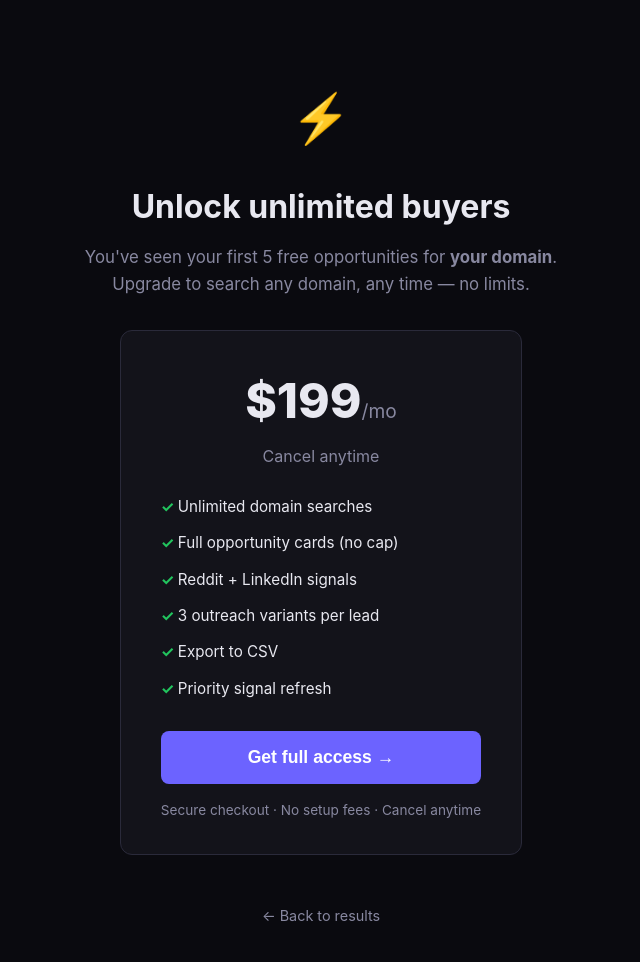
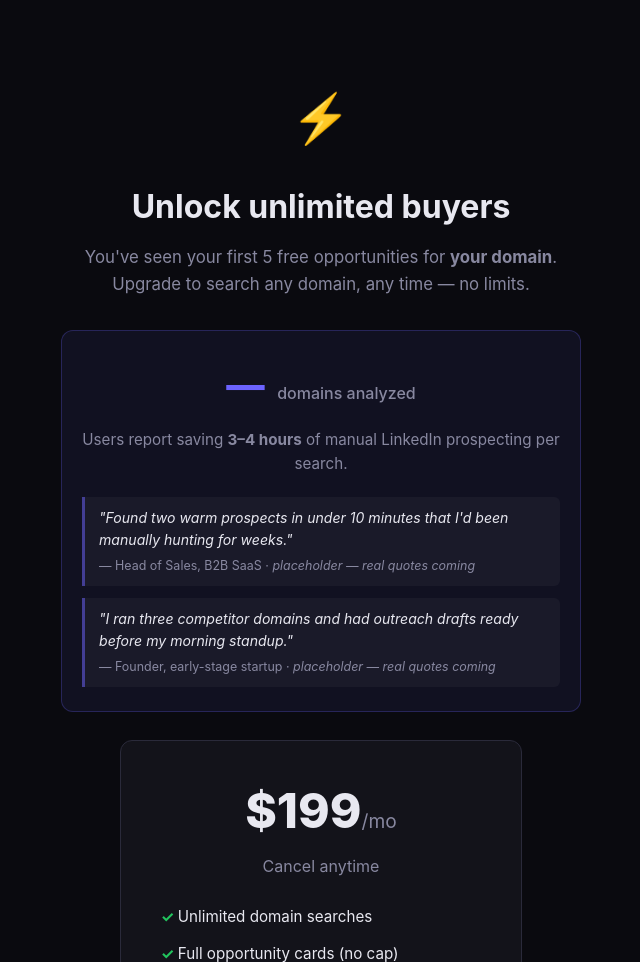
Before and after one commit to nickhac/demand-signal-mvp, a FastAPI app: page /paywall in a window 1280 px wide. Shown: the top 962 px of the page, without its empty margins (319-959 px from the left). Before the commit the page ends 921 px from the top, so only its background shows below. Run offline with FastAPI, Linux system fonts and the light colour scheme.

Commit message:
feat: persistent run counter + social proof block at paywall (DEM-40)
Part A - backend:
- /api/stats endpoint returns { domainsAnalyzed: N }
- _increment_usage_counter() called on each completed opportunity search
- Writes to /var/data/usage.log (Render persistent disk) with /tmp fallback

Part B - frontend:
- Social proof block above $199/mo CTA in paywall.html
- Live domain counter fetched from /api/stats on page load
- Outcome statement: '3-4 hours saved per search'
- 2 placeholder testimonials (clearly marked, ready for real quotes)

Infrastructure:
- render.yaml: add persistent disk mount at /var/data (1GB)

```diff
--- a/main.py
+++ b/main.py
@@ -32,6 +32,39 @@ START_TIME = time.time()
 
 # Error log path
 ERROR_LOG = Path("/tmp/demand-signal-errors.log")
+
+# ── Persistent run counter ────────────────────────────────────────────────────
+# Stored in /var/data/ (Render persistent disk) so Render restarts don't reset it.
+# Falls back to /tmp/ when the persistent disk is not mounted (local dev).
+
+_PERSISTENT_DATA_DIR = Path("/var/data")
+USAGE_LOG = (
+    _PERSISTENT_DATA_DIR / "usage.log"
+    if _PERSISTENT_DATA_DIR.exists()
+    else Path("/tmp/demand-signal-usage.log")
+)
+
+
+def _increment_usage_counter() -> None:
+    """Append one line to the usage log for each completed search."""
+    try:
+        USAGE_LOG.parent.mkdir(parents=True, exist_ok=True)
+        ts = time.strftime("%Y-%m-%dT%H:%M:%SZ", time.gmtime())
+        with USAGE_LOG.open("a", encoding="utf-8") as f:
+            f.write(f"SEARCH: {ts}\n")
+    except Exception:
+        pass  # never fail a search because of a logging error
+
+
+def _read_usage_count() -> int:
+    """Return the total number of completed searches ever logged."""
+    try:
+        if not USAGE_LOG.exists():
+            return 0
+        lines = USAGE_LOG.read_text(encoding="utf-8").splitlines()
+        return sum(1 for line in lines if line.startswith("SEARCH:"))
+    except Exception:
+        return 0
 
 # ── Session persistence helpers ───────────────────────────────────────────────
 
@@ -114,6 +147,7 @@ async def _run_opportunity_job(session_id: str) -> None:
         SESSIONS[session_id]["cards"] = cards
         SESSIONS[session_id]["job_status"] = "done"
         _save_session(session_id, SESSIONS[session_id])
+        _increment_usage_counter()  # persist domain-analyzed count
     except Exception as exc:
         err_msg = str(exc)
         SESSIONS[session_id]["job_status"] = "error"
@@ -139,6 +173,12 @@ async def app_status():
         "version": "1.0.0",
         "uptime_seconds": uptime_seconds,
     })
+
+
+@app.get("/api/stats")
+async def api_stats():
+    """Public stats endpoint — returns aggregate usage count for social proof."""
+    return JSONResponse({"domainsAnalyzed": _read_usage_count()})
 
 
 @app.get("/", response_class=HTMLResponse)
--- a/render.yaml
+++ b/render.yaml
@@ -4,6 +4,10 @@ services:
     env: python
     buildCommand: pip install -r requirements.txt
     startCommand: uvicorn main:app --host 0.0.0.0 --port $PORT
+    disk:
+      name: data
+      mountPath: /var/data
+      sizeGB: 1
     envVars:
       - key: PYTHONUNBUFFERED
         value: "1"
--- a/static/style.css
+++ b/static/style.css
@@ -290,3 +290,55 @@ footer { text-align: center; margin-top: 40px; color: var(--text-muted); font-si
   .fields-grid { grid-template-columns: 1fr; }
   .paywall-content { flex-direction: column; text-align: center; }
 }
+
+/* ── Social proof block (paywall) ── */
+.social-proof-block {
+  background: rgba(108,99,255,0.08);
+  border: 1px solid rgba(108,99,255,0.25);
+  border-radius: var(--radius);
+  padding: 24px 20px;
+  margin-bottom: 28px;
+  text-align: center;
+}
+.proof-counter {
+  margin-bottom: 12px;
+}
+.proof-counter-num {
+  font-size: 2.4rem;
+  font-weight: 800;
+  color: var(--accent);
+  margin-right: 8px;
+}
+.proof-counter-label {
+  font-size: 1rem;
+  color: var(--text-muted);
+  font-weight: 500;
+}
+.proof-outcome {
+  font-size: 0.95rem;
+  color: var(--text-muted);
+  margin-bottom: 20px;
+}
+.proof-testimonials {
+  display: flex;
+  flex-direction: column;
+  gap: 12px;
+  text-align: left;
+}
+.proof-testimonial {
+  background: rgba(255,255,255,0.04);
+  border-left: 3px solid rgba(108,99,255,0.5);
+  border-radius: 0 6px 6px 0;
+  padding: 10px 14px;
+}
+.proof-quote {
+  font-size: 0.88rem;
+  font-style: italic;
+  color: var(--text);
+  margin-bottom: 4px;
+}
+.proof-author {
+  font-size: 0.78rem;
+  color: var(--text-muted);
+  margin: 0;
+}
--- a/templates/paywall.html
+++ b/templates/paywall.html
@@ -14,6 +14,27 @@
       You've seen your first 5 free opportunities for <strong>{{ domain if domain else 'your domain' }}</strong>.<br>
       Upgrade to search any domain, any time — no limits.
     </p>
+
+    <!-- ── Social proof block ── -->
+    <div class="social-proof-block" id="socialProof">
+      <div class="proof-counter">
+        <span class="proof-counter-num" id="domainsCount">—</span>
+        <span class="proof-counter-label">domains analyzed</span>
+      </div>
+      <p class="proof-outcome">
+        Users report saving <strong>3–4 hours</strong> of manual LinkedIn prospecting per search.
+      </p>
+      <div class="proof-testimonials">
+        <div class="proof-testimonial">
+          <p class="proof-quote">"Found two warm prospects in under 10 minutes that I'd been manually hunting for weeks."</p>
+          <p class="proof-author">— Head of Sales, B2B SaaS · <em>placeholder — real quotes coming</em></p>
+        </div>
+        <div class="proof-testimonial">
+          <p class="proof-quote">"I ran three competitor domains and had outreach drafts ready before my morning standup."</p>
+          <p class="proof-author">— Founder, early-stage startup · <em>placeholder — real quotes coming</em></p>
+        </div>
+      </div>
+    </div>
 
     <div class="pricing-card">
       <div class="price-big">$199<span>/mo</span></div>
@@ -71,6 +92,21 @@
   </div>
 
   <script>
+    // Fetch live domain count and update counter
+    (async function loadStats() {
+      try {
+        const resp = await fetch('/api/stats');
+        if (!resp.ok) return;
+        const data = await resp.json();
+        const count = data.domainsAnalyzed;
+        if (typeof count === 'number' && count > 0) {
+          document.getElementById('domainsCount').textContent = count.toLocaleString();
+        }
+      } catch (e) {
+        // silently hide on error — counter shows "—" fallback
+      }
+    })();
+
     function showWaitlistForm() {
       document.getElementById('upgradeBtn').style.display = 'none';
       document.getElementById('ctaNote').style.display = 'none';
```
